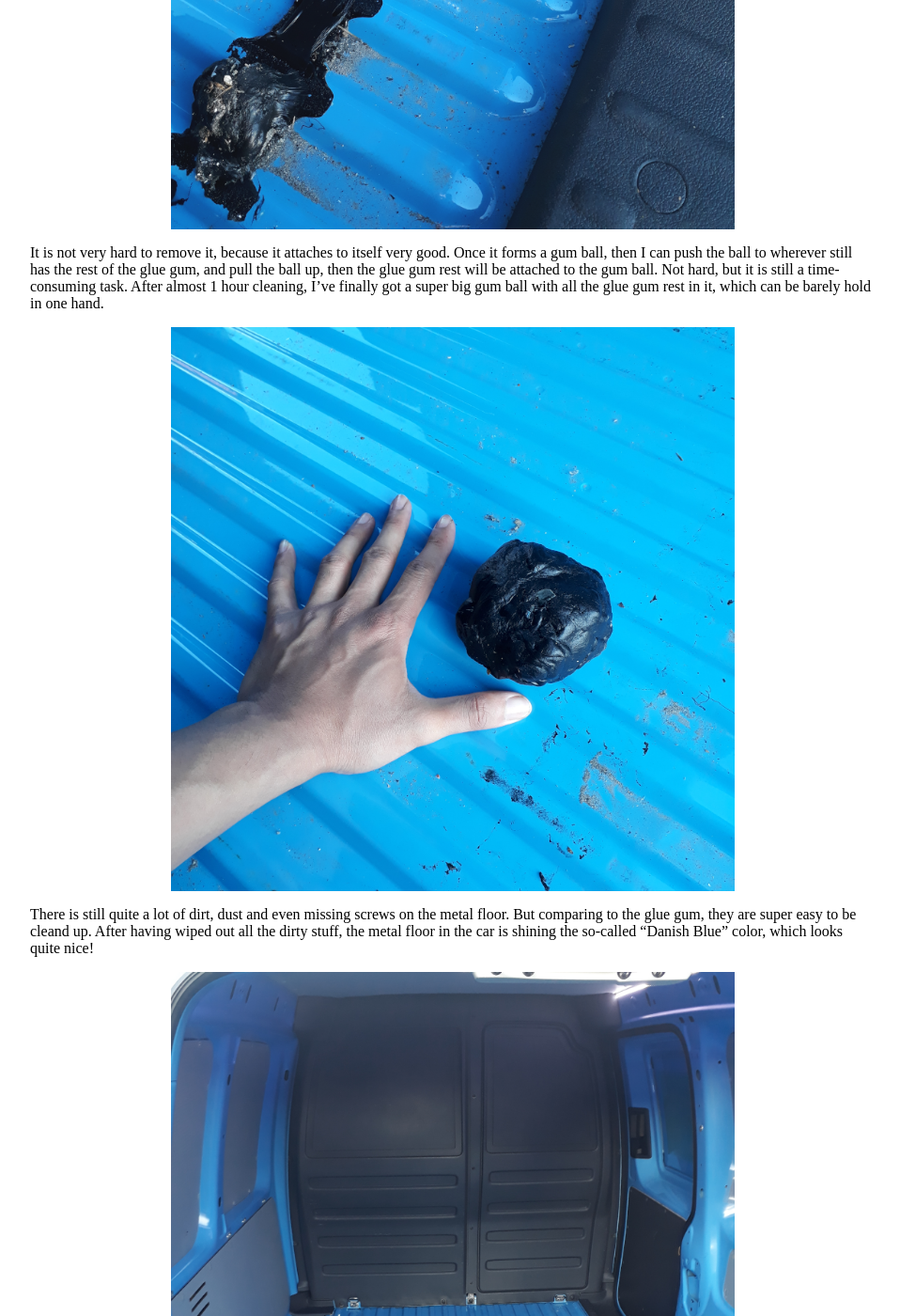
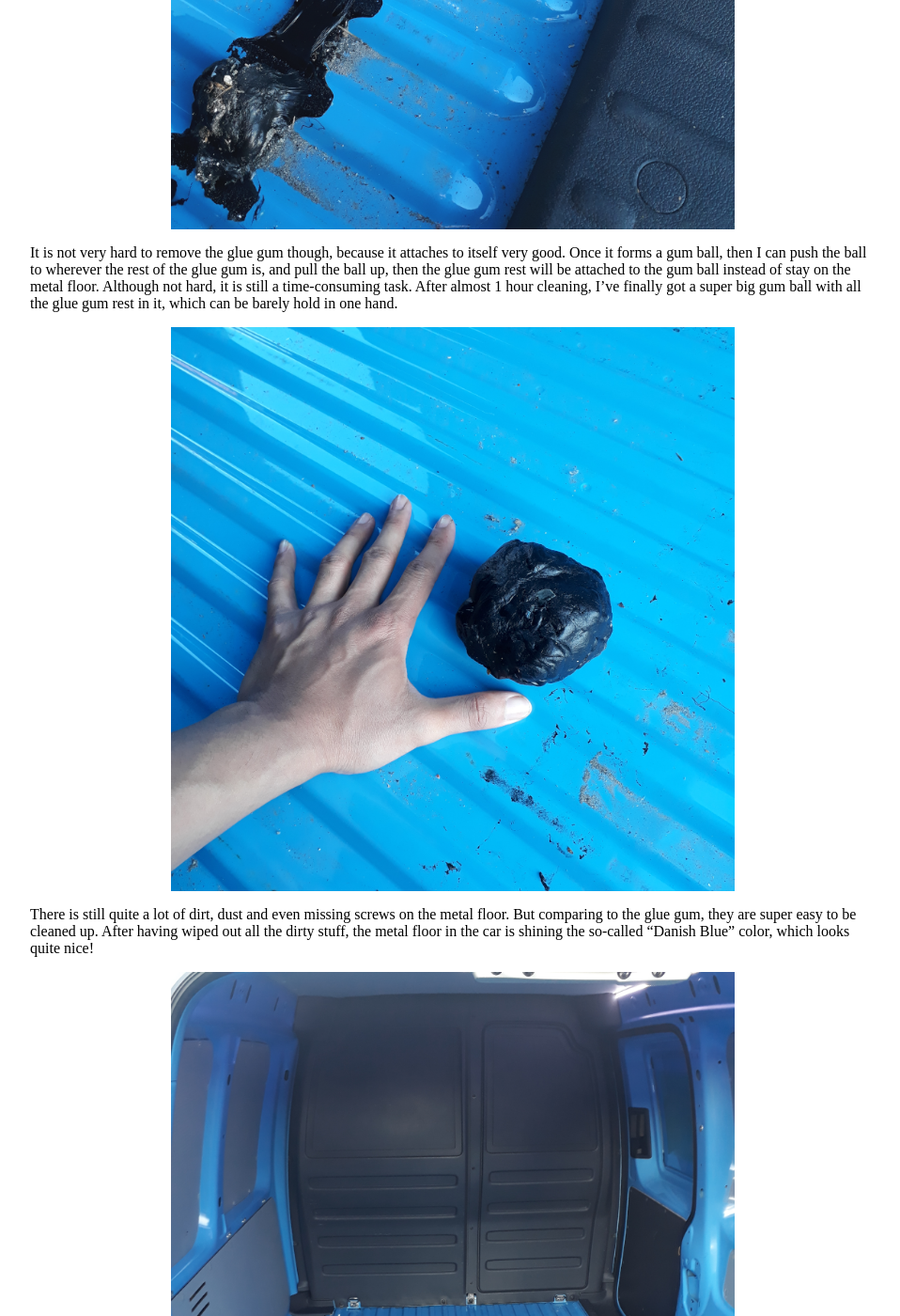
Before and after one commit to flying-watermelon/blog, a Jekyll site: the page built from _posts/2020-06-22-start-of-the-camping-van-project.md, in a window 1280 px wide and 1400 px high, scrolled down 1318 px. Shown: the whole window at 94% size, without its empty margins (158-1116 px from the left). Built offline with Jekyll 4.4.1, drawn with Linux system fonts in a browser that asks for light colours.

Commit message:
Modified some sentences and wording.

```diff
--- a/_posts/2020-06-22-start-of-the-camping-van-project.md
+++ b/_posts/2020-06-22-start-of-the-camping-van-project.md
@@ -15,10 +15,10 @@ However, there is still glue gum attaching to the metal floor. That looks very u
 
 ![post-image]({{ "/assets/img/2020-06-22-before-removing-gum.png" | absolute_url }})
 
-It is not very hard to remove it, because it attaches to itself very good. Once it forms a gum ball, then I can push the ball to wherever still has the rest of the glue gum, and pull the ball up, then the glue gum rest will be attached to the gum ball. Not hard, but it is still a time-consuming task. After almost 1 hour cleaning, I've finally got a super big gum ball with all the glue gum rest in it, which can be barely hold in one hand.
+It is not very hard to remove the glue gum though, because it attaches to itself very good. Once it forms a gum ball, then I can push the ball to wherever the rest of the glue gum is, and pull the ball up, then the glue gum rest will be attached to the gum ball instead of stay on the metal floor. Although not hard, it is still a time-consuming task. After almost 1 hour cleaning, I've finally got a super big gum ball with all the glue gum rest in it, which can be barely hold in one hand.
 
 ![post-image]({{ "/assets/img/2020-06-22-after-removing-gum.png" | absolute_url }})
 
-There is still quite a lot of dirt, dust and even missing screws on the metal floor. But comparing to the glue gum, they are super easy to be cleand up. After having wiped out all the dirty stuff, the metal floor in the car is shining the so-called "Danish Blue" color, which looks quite nice!
+There is still quite a lot of dirt, dust and even missing screws on the metal floor. But comparing to the glue gum, they are super easy to be cleaned up. After having wiped out all the dirty stuff, the metal floor in the car is shining the so-called "Danish Blue" color, which looks quite nice!
 
 ![post-image]({{ "/assets/img/2020-06-22-all-cleaned-up.png" | absolute_url }})
```
